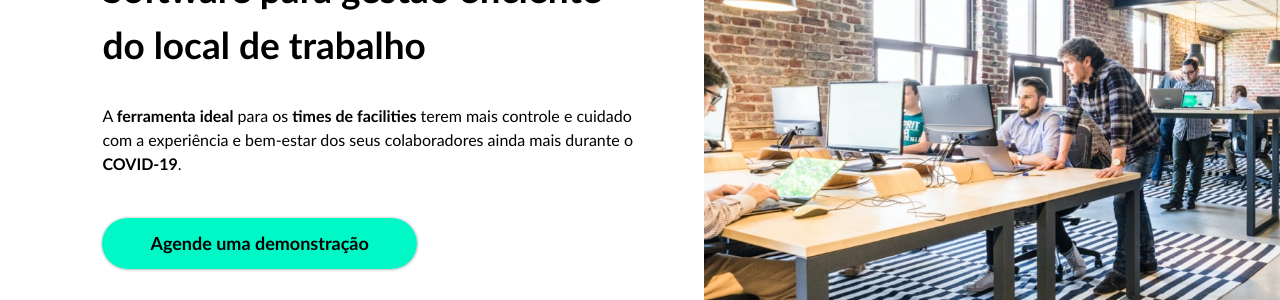
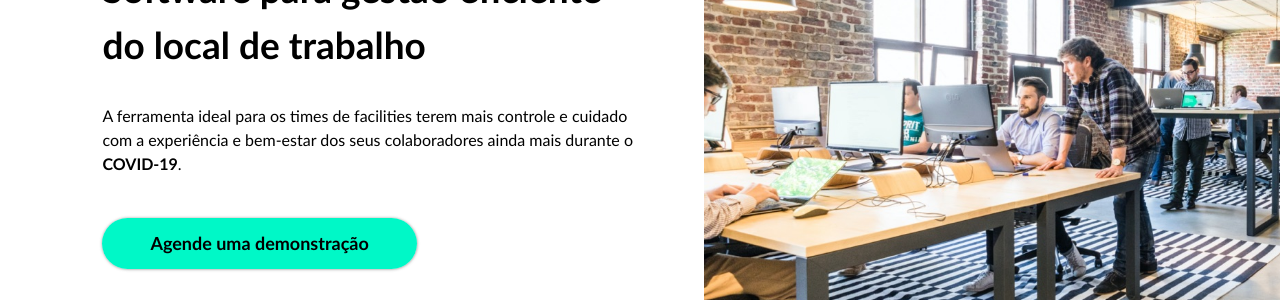
Before and after one commit to lobby-tech/lobby.tech, a Jekyll site: the page built from index.html, in a window 1280 px wide and 900 px high. Shown: the part 287-587 px from the top of the window. Built offline with Jekyll 4.4.1, drawn with Linux system fonts in a browser that asks for light colours.

```diff
--- a/index.html
+++ b/index.html
@@ -19,7 +19,7 @@
     <div class="billboard__content">
       <h1 class="billboard_title">Software para gestão eficiente do local de trabalho</h1>
       <p>
-        A <b>ferramenta ideal</b> para os <b>times de facilities</b> terem mais controle e cuidado com a experiência e bem-estar dos seus colaboradores ainda mais durante o <b>COVID-19</b>.
+        A ferramenta ideal para os times de facilities terem mais controle e cuidado com a experiência e bem-estar dos seus colaboradores ainda mais durante o <b>COVID-19</b>.
       </p>
       <a
         rel="noopener"
```
